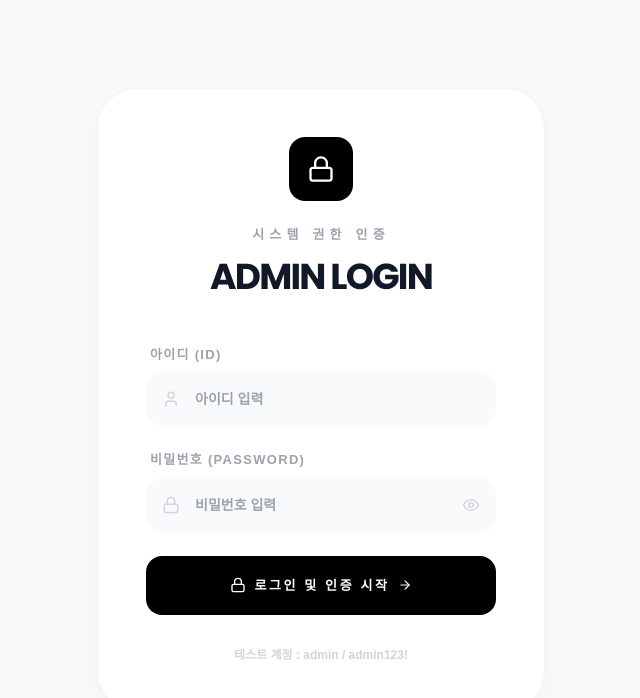
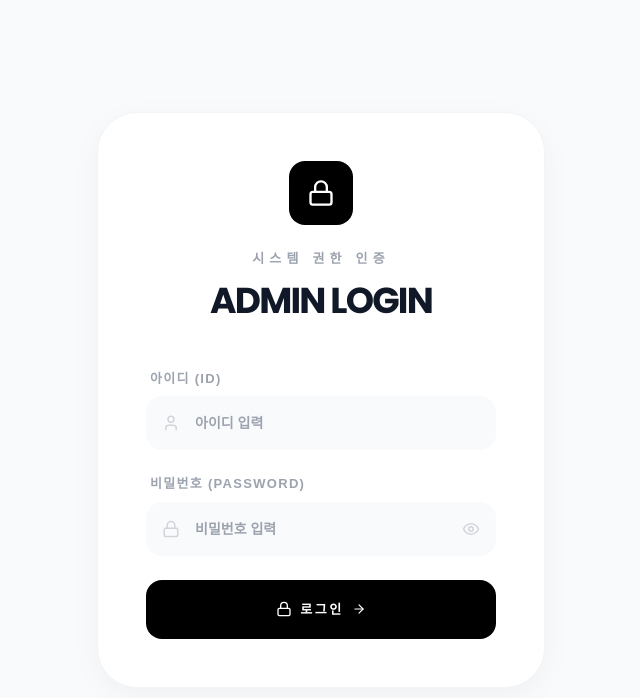
Before and after one commit to leedonghyun79/connectivity, a Next.js app: page /login in a window 1280 px wide. Shown: the top 698 px of the page, without its empty margins (319-959 px from the left). Built offline with nearby package versions, Linux system fonts and the light colour scheme; a web font is replaced by a local one.

Commit message:
로그인 화면: 테스트 계정 텍스트 삭제

```diff
--- a/src/app/login/page.tsx
+++ b/src/app/login/page.tsx
@@ -130,16 +130,12 @@ export default function LoginPage() {
             ) : (
               <>
                 <Lock size={16} />
-                로그인 및 인증 시작
+                로그인
                 <ArrowRight size={14} className="group-hover:translate-x-1 transition-transform" />
               </>
             )}
           </button>
         </form>
-
-        <div className="mt-8 text-center text-xs font-bold text-gray-300">
-          테스트 계정 : admin / admin123!
-        </div>
       </div>
     </div>
   );
```
